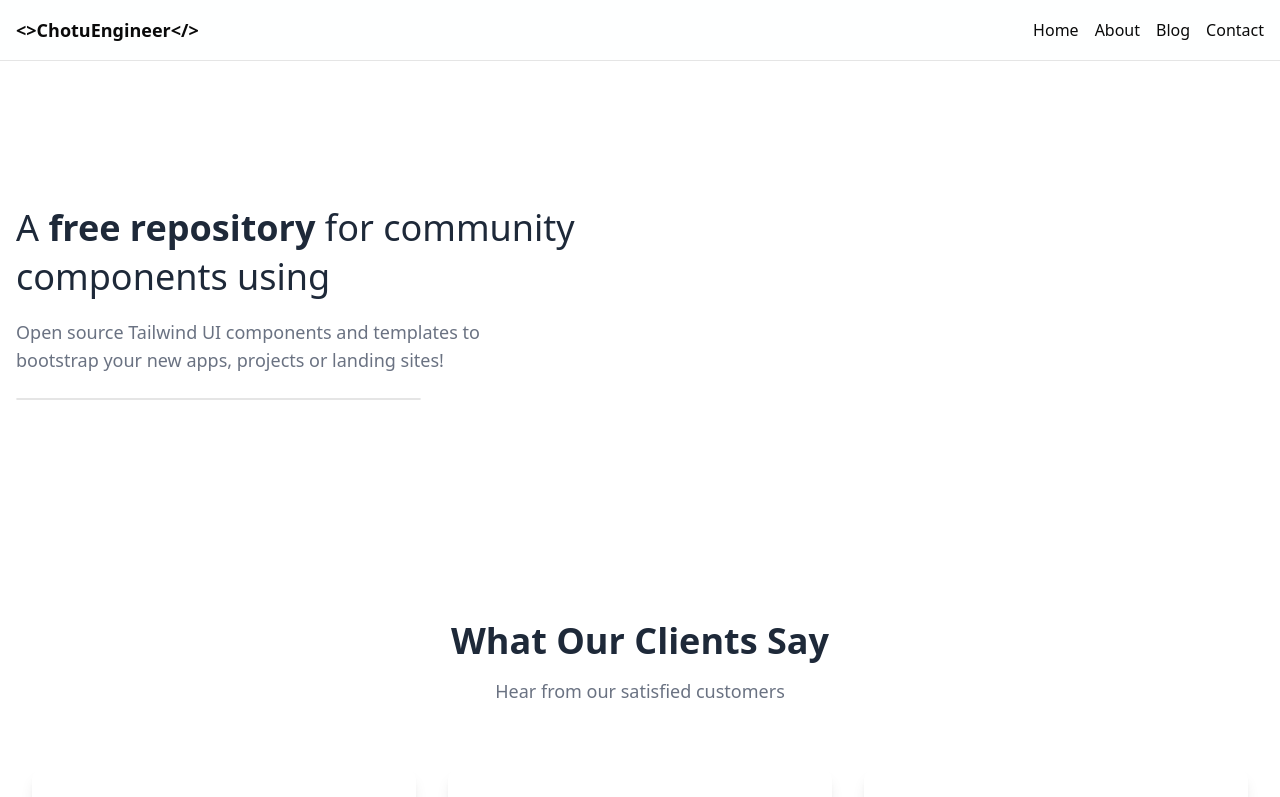
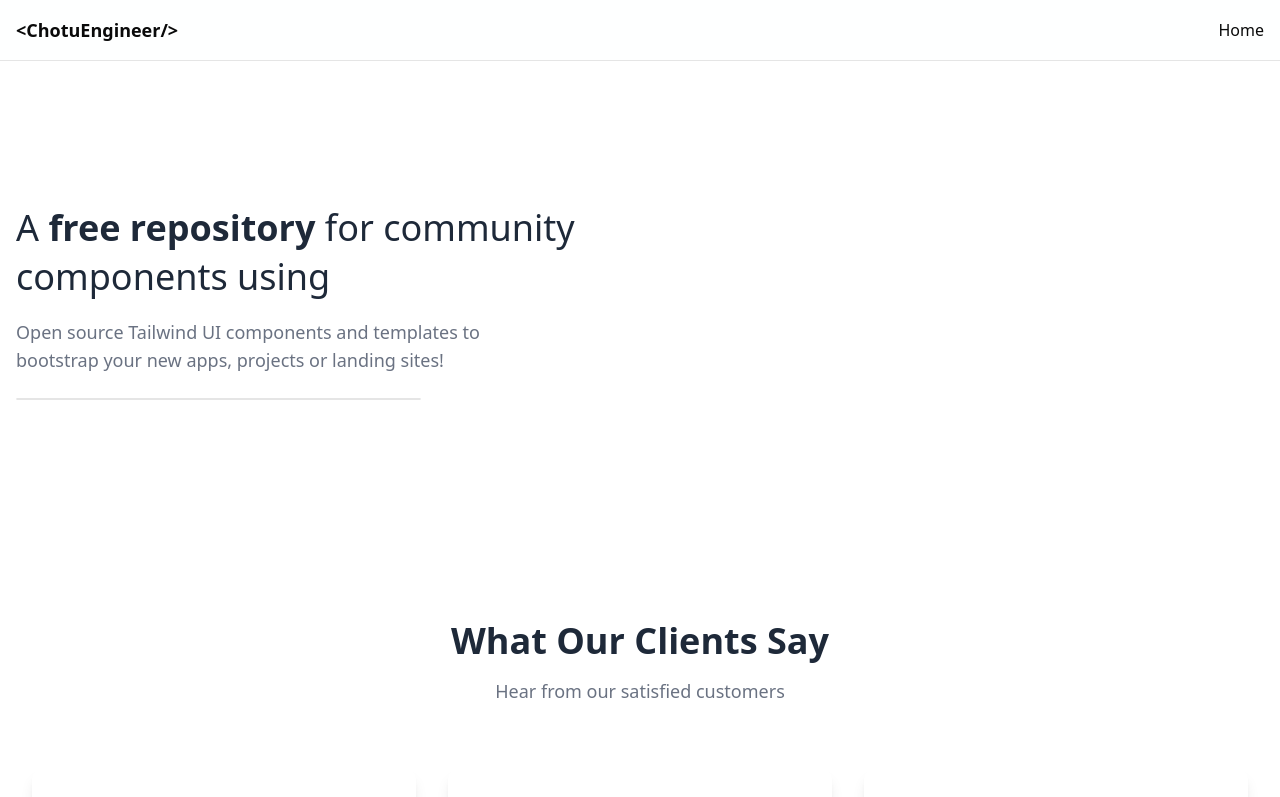
Before and after one commit to endurative/chotuEngineer, a Next.js app: page / in a window 1280 px wide. Shown: the top 797 px of the page. Built offline with nearby package versions, Linux system fonts and the light colour scheme.

Commit message:
fix: styling issue, disable unbuild page in header, fix constants

```diff
--- a/src/app/blog/[slug]/page.tsx
+++ b/src/app/blog/[slug]/page.tsx
@@ -1,18 +1,19 @@
 import { Metadata } from "next";
 import { notFound } from "next/navigation";
 import { cache } from "react";
-
+const author = "Chotu Engineer";
+const web_url = "https://chotuengineer.com";
 interface BlogPost {
   title: string;
+  metaTitle: string;
+  metaDescription: string;
   content: string;
-  excerpt?: string;
   publishedAt?: string;
   updatedAt?: string;
-  author?: string;
   tags?: string[];
 }
 
-export async function generateStaticParams(){
+export async function generateStaticParams() {
   return [];
 }
 
@@ -29,24 +30,24 @@ export async function generateMetadata({
 }: {
   params: Promise<{ slug: string }>;
 }): Promise<Metadata> {
-  const {slug} = await params;
+  const { slug } = await params;
   const post = await fetchBlogPost(slug);
   if (!post) return {};
 
   return {
-    title: `${post.title} | Your Site Name`,
-    description: post.excerpt || post.content.substring(0, 160),
+    title: `${post.metaTitle} | ${author} `,
+    description: post.metaDescription,
     openGraph: {
       title: post.title,
-      description: post.excerpt || post.content.substring(0, 160),
-      url: `https://yourdomain.com/blog/${slug}`,
+      description: post.metaDescription,
+      url: `${web_url}/blog/${slug}`,
       type: "article",
       publishedTime: post.publishedAt,
       modifiedTime: post.updatedAt,
-      authors: [post.author || "Your Name"],
+      authors: author,
     },
     alternates: {
-      canonical: `https://yourdomain.com/blog/${slug}`,
+      canonical: `${web_url}/blog/${slug}`,
     },
     keywords: post.tags?.join(", ") || "",
   };
@@ -57,12 +58,35 @@ export default async function Page({
 }: {
   params: Promise<{ slug: string }>;
 }) {
-  const {slug} = await params;
+  const { slug } = await params;
   const post = await fetchBlogPost(slug);
   if (!post) notFound();
 
+  const structuredData = {
+    "@context": "https://schema.org",
+    "@type": "BlogPosting",
+    headline: post.metaTitle,
+    description: post.metaDescription,
+    author: {
+      "@type": "Person",
+      name: author,
+    },
+    datePublished: post.publishedAt,
+    dateModified: post.updatedAt,
+    mainEntityOfPage: {
+      "@type": "WebPage",
+      "@id": `${web_url}/blog/${slug}`,
+    },
+  };
+
   return (
     <div className="max-w-4xl mx-auto px-4 py-8">
+      <script
+        type="application/ld+json"
+        dangerouslySetInnerHTML={{
+          __html: JSON.stringify(structuredData),
+        }}
+      />
       <article className="prose prose-lg dark:prose-invert max-w-none">
         <h1 className="text-4xl font-bold mb-8">{post.title}</h1>
         <div
--- a/src/app/globals.css
+++ b/src/app/globals.css
@@ -1,5 +1,4 @@
 @import "tailwindcss";
-
 @plugin "tailwindcss-animate";
 
 @custom-variant dark (&:is(.dark *));
@@ -121,3 +120,95 @@
     @apply bg-background text-foreground;
   }
 }
+
+.blog-content h1 {
+  @apply text-4xl font-bold mt-8 mb-6 text-gray-900 dark:text-gray-100;
+}
+
+.blog-content h2 {
+  @apply text-3xl font-semibold mt-6 mb-4 text-gray-900 dark:text-gray-100;
+}
+
+.blog-content h3 {
+  @apply text-2xl font-semibold mt-5 mb-3 text-gray-900 dark:text-gray-100;
+}
+
+.blog-content h4 {
+  @apply text-xl font-semibold mt-4 mb-2 text-gray-900 dark:text-gray-100;
+}
+
+.blog-content h5 {
+  @apply text-lg font-semibold mt-3 mb-1 text-gray-900 dark:text-gray-100;
+}
+
+.blog-content h6 {
+  @apply text-base font-semibold mt-2 mb-1 text-gray-900 dark:text-gray-100;
+}
+
+.blog-content p {
+  @apply text-base leading-relaxed mt-4 mb-4 text-gray-700 dark:text-gray-300;
+}
+
+.blog-content a {
+  @apply text-blue-600 dark:text-blue-400 hover:underline;
+}
+
+.blog-content ul {
+  @apply list-disc pl-6 mt-4 mb-4 text-gray-700 dark:text-gray-300;
+}
+
+.blog-content ol {
+  @apply list-decimal pl-6 mt-4 mb-4 text-gray-700 dark:text-gray-300;
+}
+
+.blog-content li {
+  @apply mb-2;
+}
+
+.blog-content strong {
+  @apply font-semibold text-gray-900 dark:text-gray-100;
+}
+
+.blog-content em {
+  @apply italic text-gray-700 dark:text-gray-300;
+}
+
+.blog-content blockquote {
+  @apply border-l-4 border-gray-300 dark:border-gray-600 pl-4 mt-6 mb-6 italic text-gray-600 dark:text-gray-400;
+}
+
+.blog-content code {
+  @apply bg-gray-100 dark:bg-gray-800 text-gray-800 dark:text-gray-200 px-2 py-1 rounded-md font-mono text-sm;
+}
+
+.blog-content pre {
+  @apply bg-gray-100 dark:bg-gray-800 text-gray-800 dark:text-gray-200 p-4 rounded-md font-mono text-sm overflow-x-auto mt-4 mb-4;
+}
+
+.blog-content hr {
+  @apply border-t border-gray-300 dark:border-gray-600 my-8;
+}
+
+.blog-content table {
+  @apply table-auto w-full mt-6 mb-6;
+}
+
+.blog-content th {
+  @apply bg-gray-200 dark:bg-gray-700 text-gray-800 dark:text-gray-200 font-semibold py-2 px-4 text-left;
+}
+
+.blog-content td {
+  @apply py-2 px-4 border-b border-gray-300 dark:border-gray-600 text-gray-700 dark:text-gray-300;
+}
+
+.blog-content img {
+  @apply max-w-full h-auto mt-4 mb-4 rounded-md;
+}
+
+.blog-content figure {
+  @apply mt-4 mb-4;
+}
+
+.blog-content figcaption {
+  @apply text-sm text-gray-500 dark:text-gray-400 mt-1 italic;
+}
--- a/src/app/sitemap.xml/route.ts
+++ b/src/app/sitemap.xml/route.ts
@@ -2,7 +2,7 @@ import { NextResponse } from 'next/server';
 
 async function fetchPagesData() {
   const res = await fetch('https://dashboard.chotuengineer.com/api/sitemap-items', {
-    next: { revalidate: 86400 },
+    // next: { revalidate: 86400 },
   });
   if (!res.ok) {
     throw new Error('Failed to fetch pages data');
@@ -13,8 +13,6 @@ async function fetchPagesData() {
 export async function GET() {
   try {
     const pagesData = await fetchPagesData();
-    console.log(pagesData, 'sitemData');
-
     const sitemap = generateSitemap(pagesData);
     return new NextResponse(sitemap, {
       headers: {
--- a/src/components/Navbar.tsx
+++ b/src/components/Navbar.tsx
@@ -1,7 +1,6 @@
 "use client";
 import React from "react";
 import Link from "next/link";
-import { Button } from "@/components/ui/button";
 import {
   Sheet,
   SheetContent,
@@ -10,14 +9,14 @@ import {
   SheetTitle,
   SheetTrigger,
 } from "@/components/ui/sheet";
-// import { ModeToggle } from "./theme-btn";
+import { APP_NAME } from "@/lib/constants";
 
 const Navbar = () => {
   return (
     <nav className="p-4 bg-background/50 sticky top-0 backdrop-blur border-b z-10">
       <div className="container mx-auto flex justify-between items-center">
         <Link href={"/"}>
-          <div className="text-lg font-bold">{"<>ChotuEngineer</>"}</div>
+          <div className="text-lg font-bold">{APP_NAME}</div>
         </Link>
         <div className="hidden md:flex space-x-4 items-center">
           <Link
@@ -27,7 +26,7 @@ const Navbar = () => {
             {" "}
             Home
           </Link>
-          <Link
+          {/* <Link
             href="/about"
             className="hover:scale-105 hover:font-semibold transition-transform duration-300"
           >
@@ -45,7 +44,7 @@ const Navbar = () => {
           >
             Contact
           </Link>
-          {/* <div className="flex items-center">
+          <div className="flex items-center">
             <Button className="mx-1" variant="outline">
               Login
             </Button>
@@ -79,11 +78,11 @@ const Navbar = () => {
             </SheetTrigger>
             <SheetContent>
               <SheetHeader>
-                <SheetTitle className="font-bold my-4">HarryBlog</SheetTitle>
+                <SheetTitle className="font-bold my-4">{APP_NAME}</SheetTitle>
                 <SheetDescription>
-                  <div className="flex flex-col gap-6">
+                  {/* <div className="flex flex-col gap-6"> */}
                     <Link href="/"> Home</Link>
-                    <Link href="/about">About</Link>
+                    {/* <Link href="/about">About</Link>
                     <Link href="/blog">Blog</Link>
                     <Link href="/contact">Contact</Link>
                     <div>
@@ -93,8 +92,8 @@ const Navbar = () => {
                       <Button className="mx-1 text-xs" variant="outline">
                         Signup
                       </Button>
-                    </div>
-                  </div>
+                    </div> */}
+                  {/* </div> */}
                 </SheetDescription>
               </SheetHeader>
             </SheetContent>
--- a/src/lib/constants.ts
+++ b/src/lib/constants.ts
@@ -1 +1 @@
-const APP_NAME = "<ChotuEngineer/>"
+export const APP_NAME = "<ChotuEngineer/>"
```
